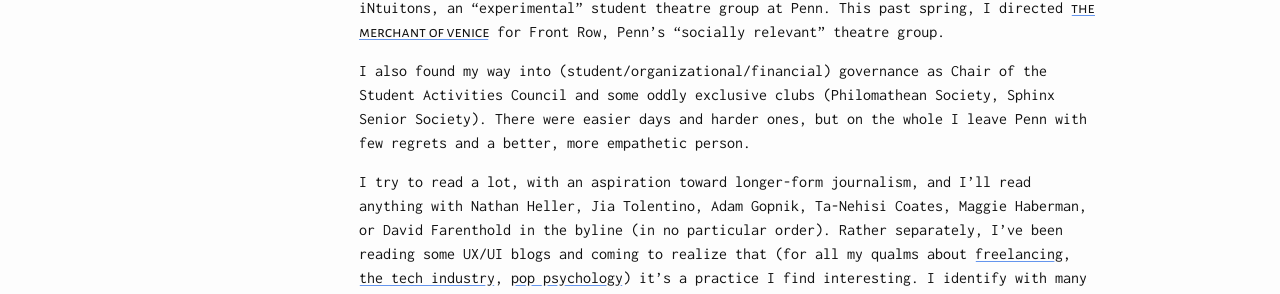
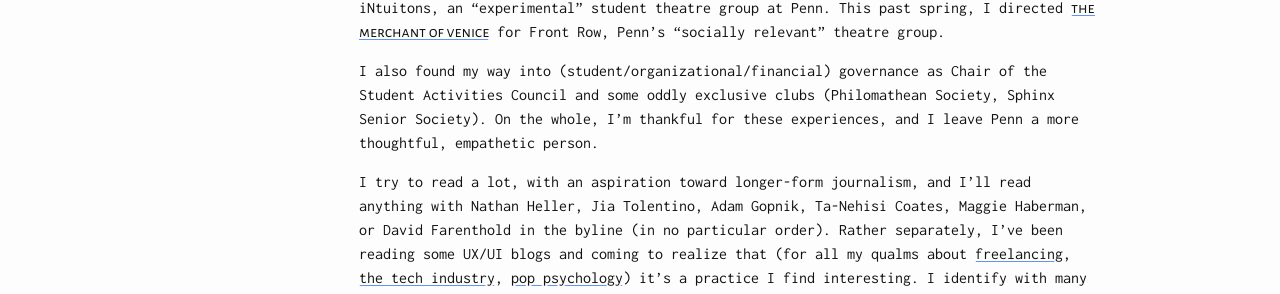
Before and after one commit to reubenmc/jtcohen6.github.io, a Jekyll site: the page built from about/faq.md, in a window 1280 px wide. Shown: the part 829-1123 px from the top of the page. Built offline with Jekyll 4.4.1, drawn with Linux system fonts in a browser that asks for light colours.

Commit message:
once more

```diff
--- a/about/faq.md
+++ b/about/faq.md
@@ -21,7 +21,7 @@
 **Tell me about some of your other interests.**
 I love theatre, enough to love it even when I hate it. I spent four years on the board of iNtuitons, an "experimental" student theatre group at Penn. This past spring, I directed [*The Merchant of Venice*](/projects/merchant-overview.pdf) for Front Row, Penn's "socially relevant" theatre group.
 
-I also found my way into (student/organizational/financial) governance as Chair of the Student Activities Council and some oddly exclusive clubs (Philomathean Society, Sphinx Senior Society). There were easier days and harder ones, but on the whole I leave Penn with few regrets and a better, more empathetic person.
+I also found my way into (student/organizational/financial) governance as Chair of the Student Activities Council and some oddly exclusive clubs (Philomathean Society, Sphinx Senior Society). On the whole, I'm thankful for these experiences, and I leave Penn a more thoughtful, empathetic person.
 
 I try to read a lot, with an aspiration toward longer-form journalism, and I'll read anything with Nathan Heller, Jia Tolentino, Adam Gopnik, Ta-Nehisi Coates, Maggie Haberman, or David Farenthold in the byline (in no particular order). Rather separately, I've been reading some UX/UI blogs and coming to realize that (for all my qualms about [freelancing](http://www.newyorker.com/magazine/2017/05/15/is-the-gig-economy-working), [the tech industry](https://www.theatlantic.com/magazine/archive/2017/04/why-is-silicon-valley-so-awful-to-women/517788/), [pop psychology](https://uxdesign.cc/ux-psychology-go-hand-in-hand-how-gestalt-theory-appears-in-ux-design-18b727343da8)) it's a practice I find interesting. I identify with many aspects of ["design thinking"](https://medium.com/@cwodtke/how-i-stopped-worrying-and-learned-to-love-design-thinking-f1142bab60e8) and I believe in the value of things like user research, font choices, and front-end web development, but these are skills I have only informally and I shrink at using the word "designer," let alone "artist."
 
```
